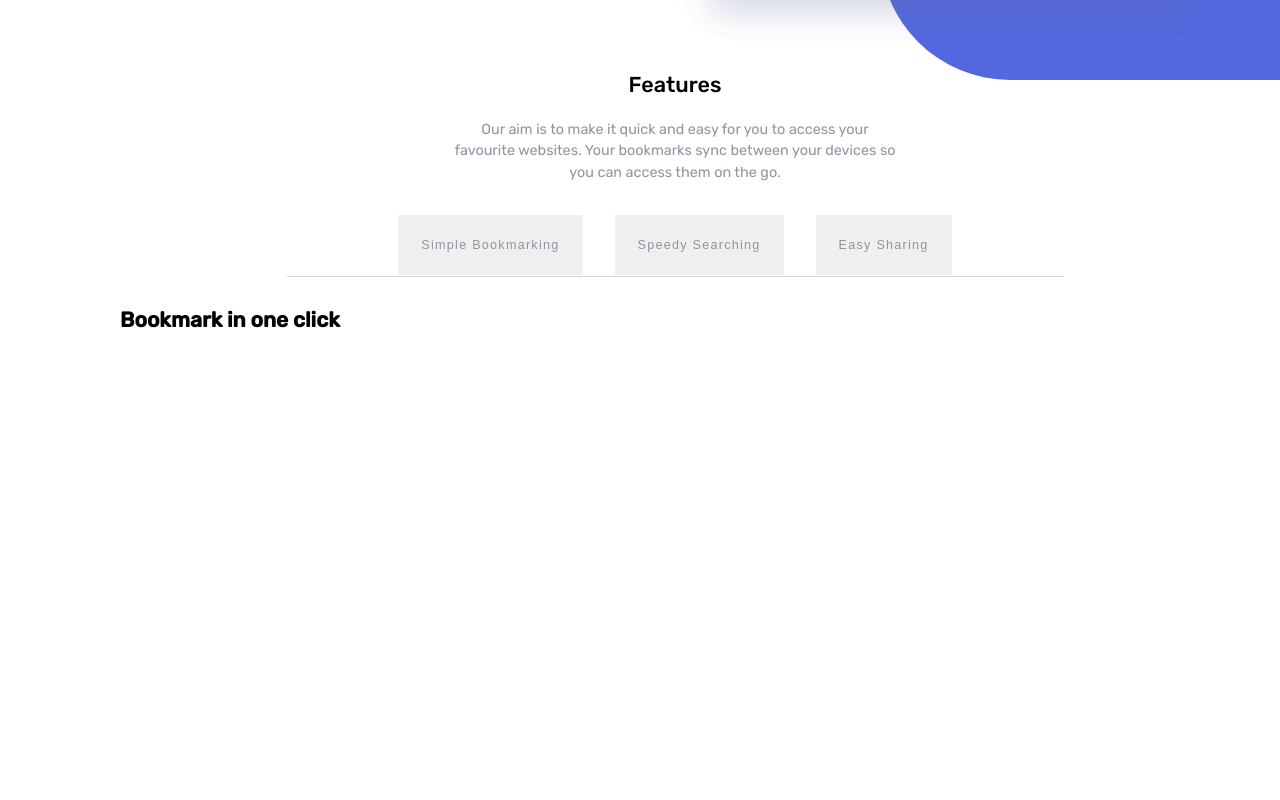
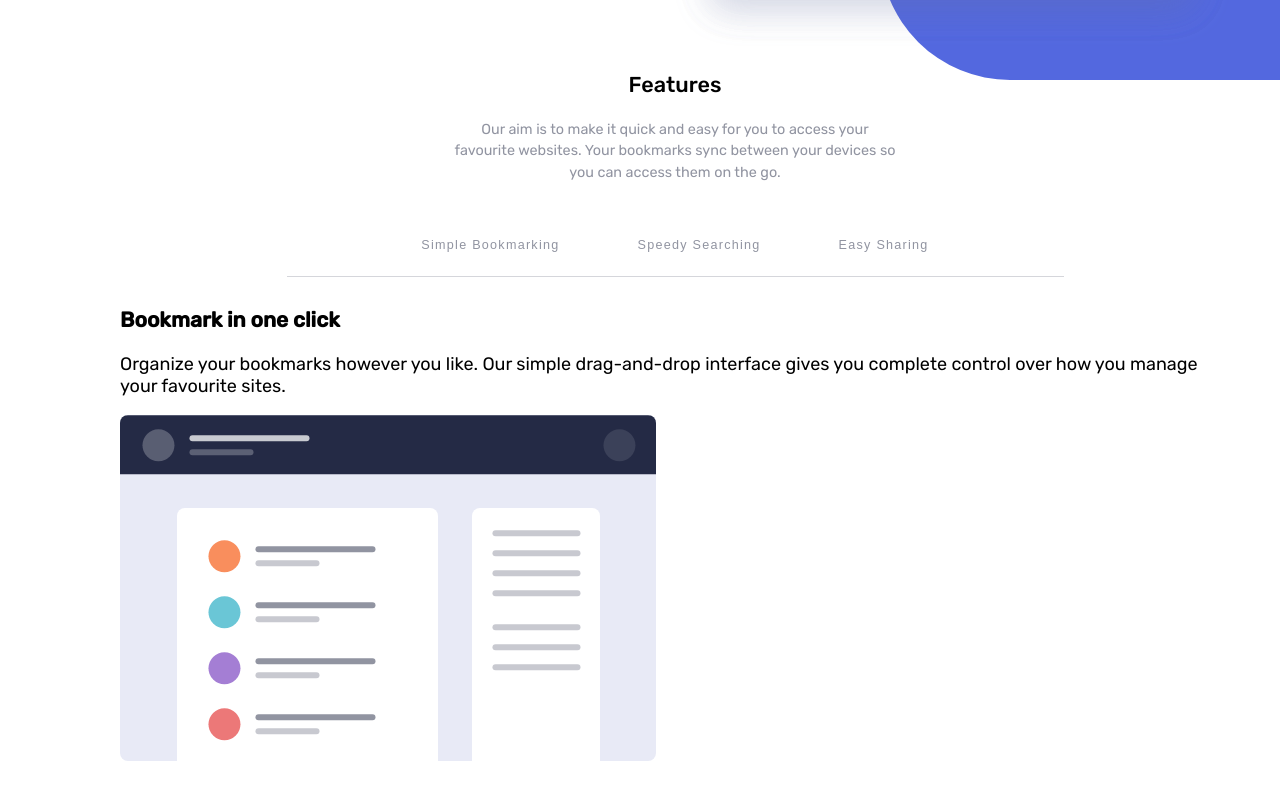
Before and after one commit to yirano/react-bookmark_lp, a React (Create React App) app: page / in a window 1280 px wide. Shown: the part 500-1300 px from the top of the page. Before the commit the page ends 892 px from the top, so only its background shows below. Built offline with nearby package versions, Linux system fonts and the light colour scheme.

Commit message:
Add images into featured section through mapping on component

```diff
--- a/src/components/Features/Features.component.jsx
+++ b/src/components/Features/Features.component.jsx
@@ -2,6 +2,9 @@ import React from 'react';
 import './Features.styles.css';
 import SlideButtons from './features-components/SlideButtons.component';
 import { SlideContent } from './features-components/SlideContent';
+import firstTab from '../../images/illustration-features-tab-1.svg';
+import secondTab from '../../images/illustration-features-tab-2.svg';
+import thirdTab from '../../images/illustration-features-tab-3.svg';
 
 class Features extends React.Component {
 	constructor() {
@@ -15,7 +18,8 @@ class Features extends React.Component {
 					title: 'Simple Bookmarking',
 					subtitle: 'Bookmark in one click',
 					caption:
-						'Organize your bookmarks however you like. Our simple drag-and-drop interface gives you complete control over how you manage your favourite sites.'
+						'Organize your bookmarks however you like. Our simple drag-and-drop interface gives you complete control over how you manage your favourite sites.',
+					src: firstTab
 				},
 				{
 					id: 2,
@@ -24,7 +28,8 @@ class Features extends React.Component {
 					title: 'Speedy Searching',
 					subtitle: 'Intelligent Search',
 					caption:
-						'Our Powerful search feature will help you find saved sites in no time at all. No need to trawl through all of your bookmarks.'
+						'Our Powerful search feature will help you find saved sites in no time at all. No need to trawl through all of your bookmarks.',
+					src: secondTab
 				},
 				{
 					id: 3,
@@ -33,7 +38,8 @@ class Features extends React.Component {
 					title: 'Easy Sharing',
 					subtitle: 'Share Your Bookmarks',
 					caption:
-						'Easily share your bookmarks and collections with others. Create a shareable link that you can send at the click of a button.'
+						'Easily share your bookmarks and collections with others. Create a shareable link that you can send at the click of a button.',
+					src: thirdTab
 				}
 			]
 		};
--- a/src/components/Features/Features.styles.css
+++ b/src/components/Features/Features.styles.css
@@ -26,6 +26,7 @@
 	font-size: 0.7em;
 	color: var(--grayish-blue);
 	letter-spacing: 0.1em;
+	background-color: transparent;
 }
 
 .slide-link-wrapper button:hover {
--- a/src/components/Features/features-components/SlideButtons.component.jsx
+++ b/src/components/Features/features-components/SlideButtons.component.jsx
@@ -1,5 +1,6 @@
 import React from 'react';
 import '../Features.styles.css';
+import { getBOMEncoding } from 'whatwg-encoding';
 
 class SlideButtons extends React.Component {
 	render() {
--- a/src/components/Features/features-components/SlideContent.jsx
+++ b/src/components/Features/features-components/SlideContent.jsx
@@ -4,10 +4,12 @@ export class SlideContent extends Component {
 	render() {
 		return (
 			<div>
-				{this.props.content.map(({ subtitle, id, display }) => {
+				{this.props.content.map(({ subtitle, id, display, caption, src }) => {
 					return (
 						<div key={id} style={{ display }}>
 							<h3>{subtitle}</h3>
+							<p>{caption}</p>
+							<img src={src} alt="features" />
 						</div>
 					);
 				})}
```
